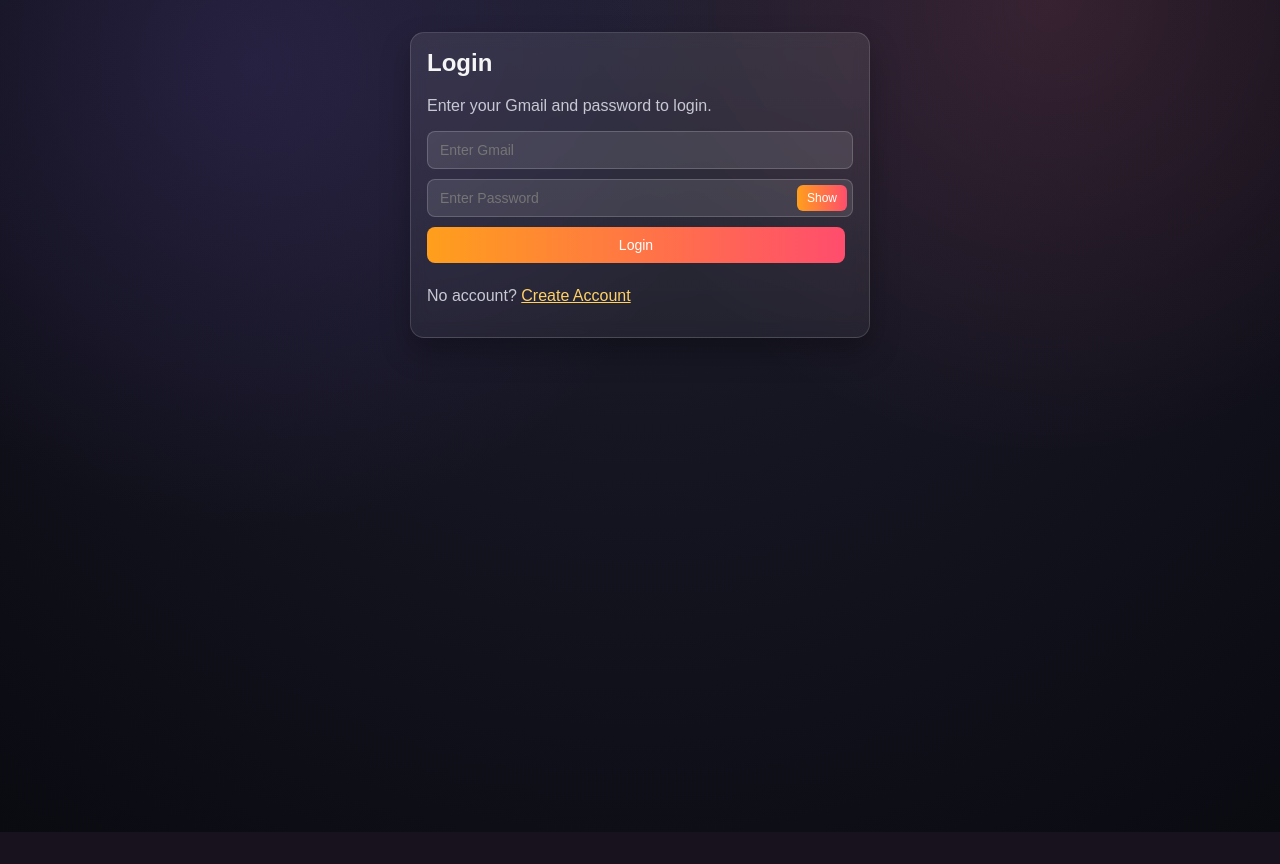
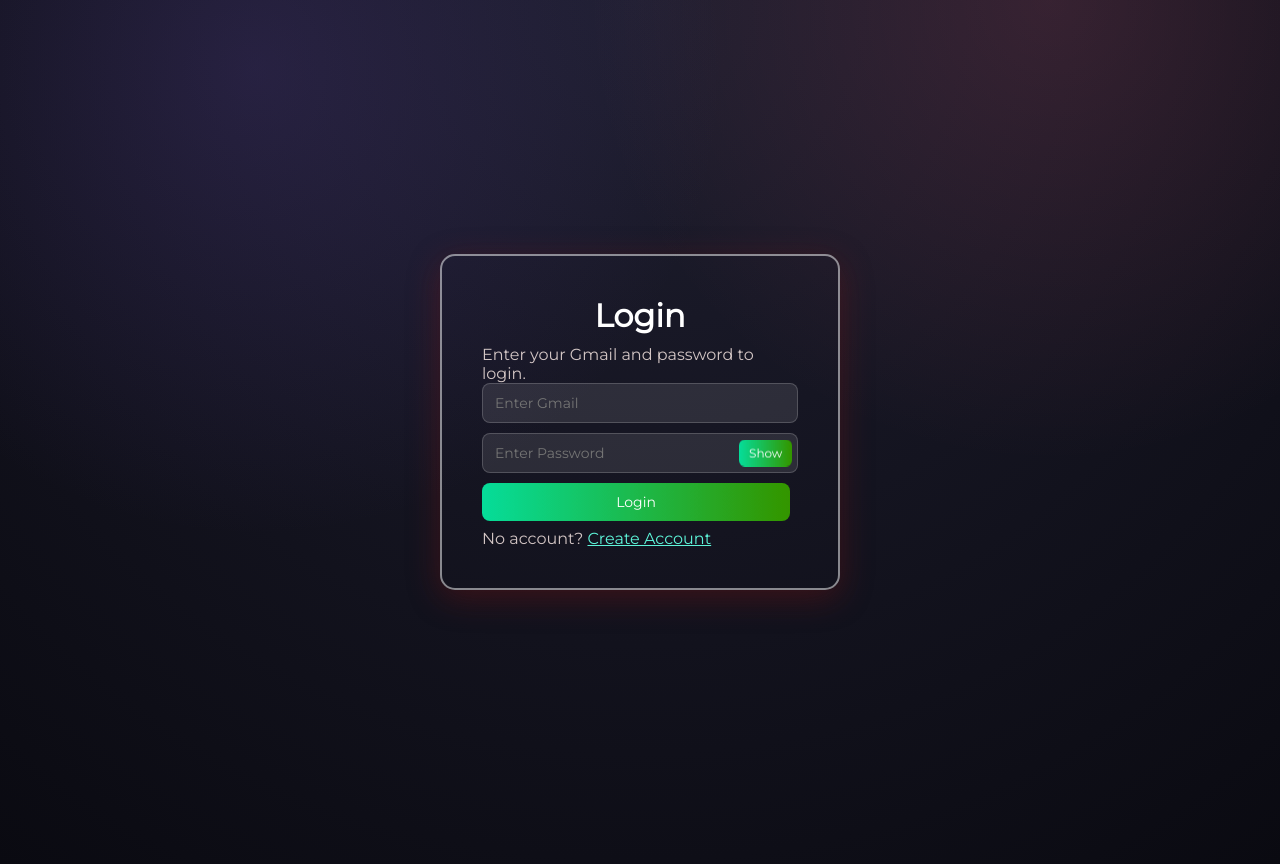
Before and after one commit to dravidmathavan707-design/birthday_website, a Flask app: page / in a window 1280 px wide. Before the commit the page ends 832 px from the top, so only its background shows below. Run offline with Flask 3, Linux system fonts and the light colour scheme.

Commit message:
Update auth styling and birthday animation timing

```diff
--- a/static/css/style.css
+++ b/static/css/style.css
@@ -1,5 +1,10 @@
+@import url('https://fonts.googleapis.com/css2?family=Montserrat&display=swap');
+
 * {
+    margin: 0;
+    padding: 0;
     box-sizing: border-box;
+    font-family: 'Montserrat', sans-serif;
 }
 
 html {
@@ -13,12 +18,18 @@
 body {
     margin: 0;
     min-height: 100vh;
-    font-family: Arial, sans-serif;
     background:
         radial-gradient(circle at 20% 8%, rgba(98, 71, 170, 0.22), transparent 36%),
         radial-gradient(circle at 82% 0%, rgba(255, 105, 135, 0.14), transparent 34%),
         radial-gradient(circle at top, #1e1e2f, #0a0a11);
     color: #f5f5f5;
+    animation: animateBg 5s linear infinite;
+}
+
+@keyframes animateBg {
+    100% {
+        filter: hue-rotate(360deg);
+    }
 }
 
 a {
@@ -33,20 +44,29 @@
 
 .auth-container {
     width: min(460px, 92%);
+    display: flex;
+    justify-content: center;
+    align-items: center;
+    min-height: 100vh;
 }
 
 .auth-container .card {
-    padding: 16px;
+    padding: 40px;
+    width: 400px;
+    max-width: 95vw;
+    border-radius: 15px;
+    border: 2px solid rgba(255, 255, 255, 0.5);
+    backdrop-filter: blur(15px);
 }
 
 .card {
-    background: linear-gradient(180deg, rgba(255, 255, 255, 0.09), rgba(255, 255, 255, 0.05));
-    border: 1px solid rgba(255, 255, 255, 0.14);
-    border-radius: 14px;
-    padding: 20px;
+    background: transparent;
+    border: 2px solid rgba(255, 255, 255, 0.5);
+    border-radius: 15px;
+    padding: 40px;
     margin-bottom: 20px;
-    backdrop-filter: blur(8px);
-    box-shadow: 0 14px 30px rgba(0, 0, 0, 0.28);
+    backdrop-filter: blur(15px);
+    box-shadow: 0 8px 32px rgba(31, 38, 135, 0.37);
     transition: transform 0.3s var(--smooth-ease), box-shadow 0.3s var(--smooth-ease);
 }
 
@@ -55,8 +75,11 @@
     box-shadow: 0 18px 36px rgba(0, 0, 0, 0.3);
 }
 
-h1, h2, h3 {
-    margin-top: 0;
+h2 {
+    font-size: 2em;
+    color: #fff;
+    text-align: center;
+    margin-bottom: 10px;
 }
 
 .form-grid {
```
Also changed, not shown: static/js/script.js (+5 -5 lines).
